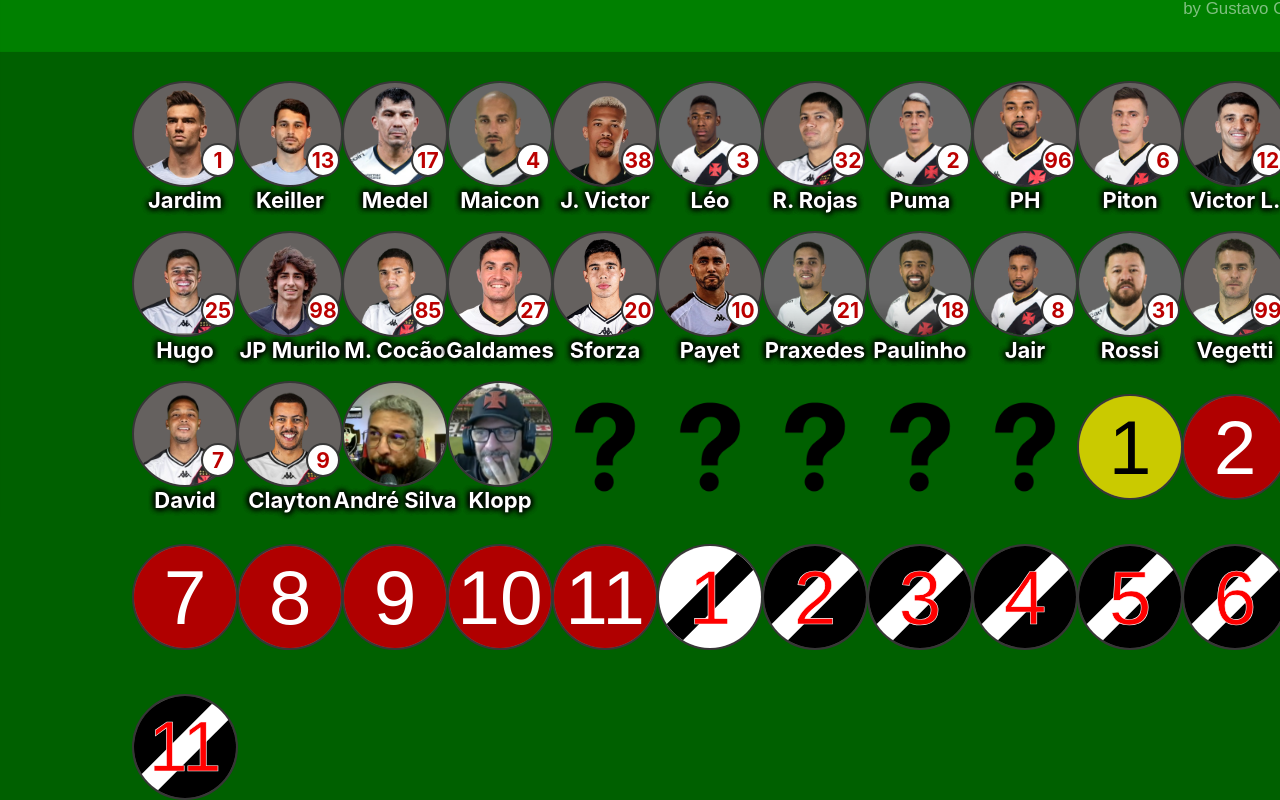
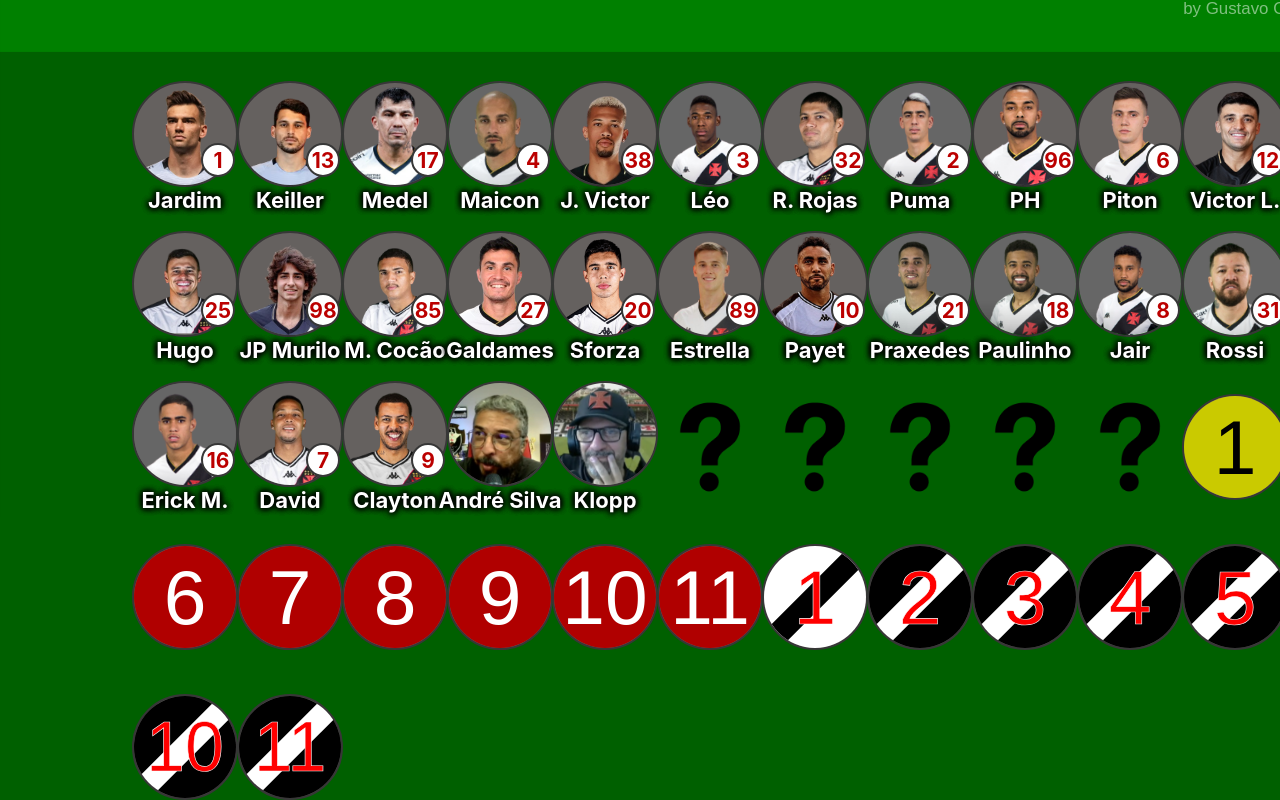
Before and after one commit to Gustavonoxville/campinho-podcast, a React (Create React App) app: page / in a window 1280 px wide. Shown: the part 783-1583 px from the top of the page. Built offline with nearby package versions, Linux system fonts and the light colour scheme.

Commit message:
estrella

```diff
--- a/src/App.js
+++ b/src/App.js
@@ -62,7 +62,7 @@ import lucho from './jogadores/lucho.png';
 import lucca from './jogadores/lucca.png';
 import galdames from './jogadores/galdames.png';
 import leandrinho from './jogadores/leandrinho.png';
-import paixao from './jogadores/paixao.png';
+import estrella from './jogadores/estrella.png';
 import victorl from './jogadores/victorl.png';
 import lucase from './jogadores/lucase.png';
 import andres from './jogadores/andres.png';
@@ -119,6 +119,7 @@ const playersList = [
   { id: 17, nome: "M. Cocão", imagem: cocao , hasBorder: true, hasNumber: true, number: 85},
   { id: 67, nome: "Galdames", imagem: galdames, hasBorder: true, hasNumber: true, number: 27},
   { id: 29, nome: "Sforza", imagem: sforza, hasBorder: true, hasNumber: true, number: 20},
+  { id: 62, nome: "Estrella", imagem: estrella, hasBorder: true, hasNumber: true, number: 89},
   { id: 20, nome: "Payet", imagem: payet, hasBorder: true, hasNumber: true, number: 10},
   { id: 21, nome: "Praxedes", imagem: praxedes, hasBorder: true, hasNumber: true, number: 21},
   { id: 22, nome: "Paulinho", imagem: paulinho, hasBorder: true, hasNumber: true, number: 18},
@@ -161,7 +162,6 @@ const playersList = [
   { id: 59, nome: "", imagem: v10, hasBorder: true, hasNumber: false, number: 0},
   { id: 60, nome: "", imagem: v11, hasBorder: true, hasNumber: false, number: 0},
   /*{ id: 61, nome: "Coronado *ESPECULAÇÃO*", imagem: coronado, hasBorder: true, hasNumber: false, number: "?"},*/
-  /*{ id: 62, nome: "Cuellar *ESPECULAÇÃO*", imagem: cuellar, hasBorder: true, hasNumber: false, number: "?"},*/
   /*{ id: 63, nome: "Allan *ESPECULAÇÃO*", imagem: allan, hasBorder: true, hasNumber: false, number: "?"},*/
   /*{ id: 64, nome: "Lucho *ESPECULAÇÃO*", imagem: lucho, hasBorder: true, hasNumber: false, number: "?"},*/
 
```
Also changed, not shown: src/jogadores/estrella.png (added).
